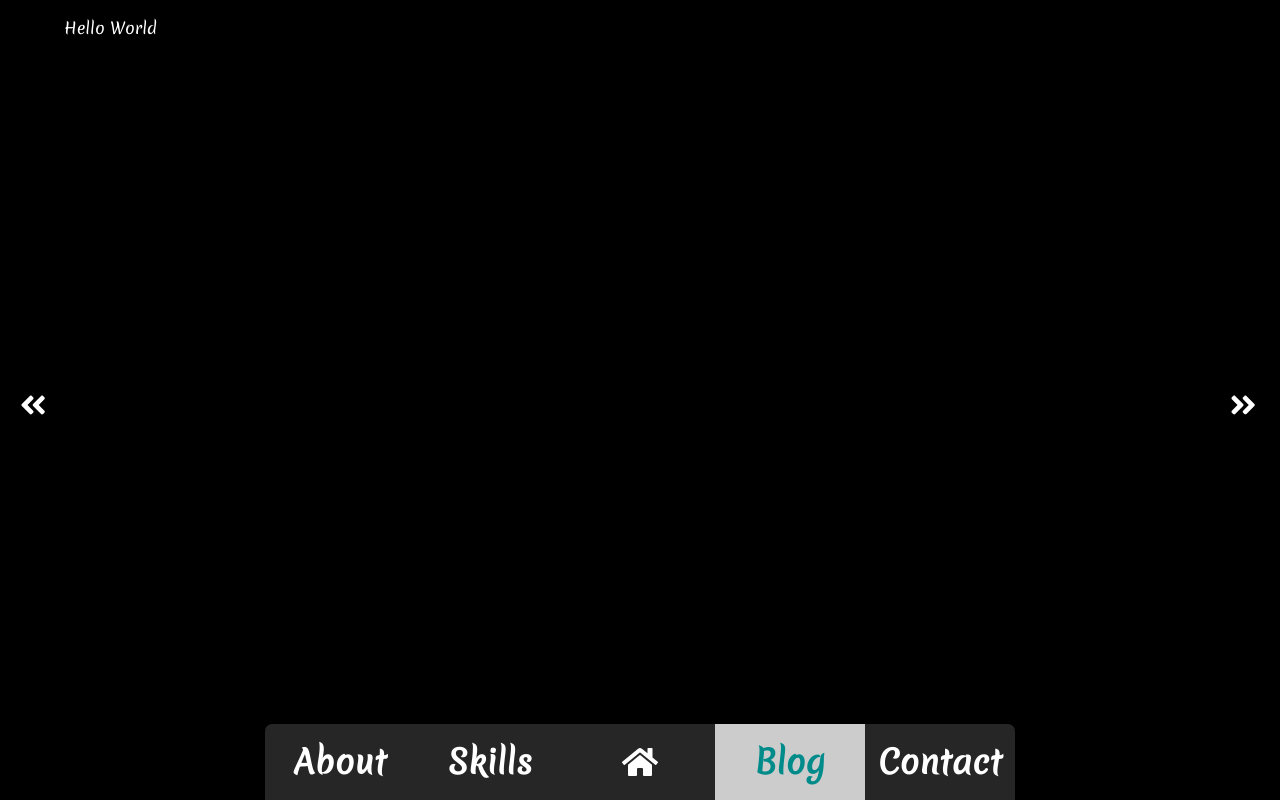
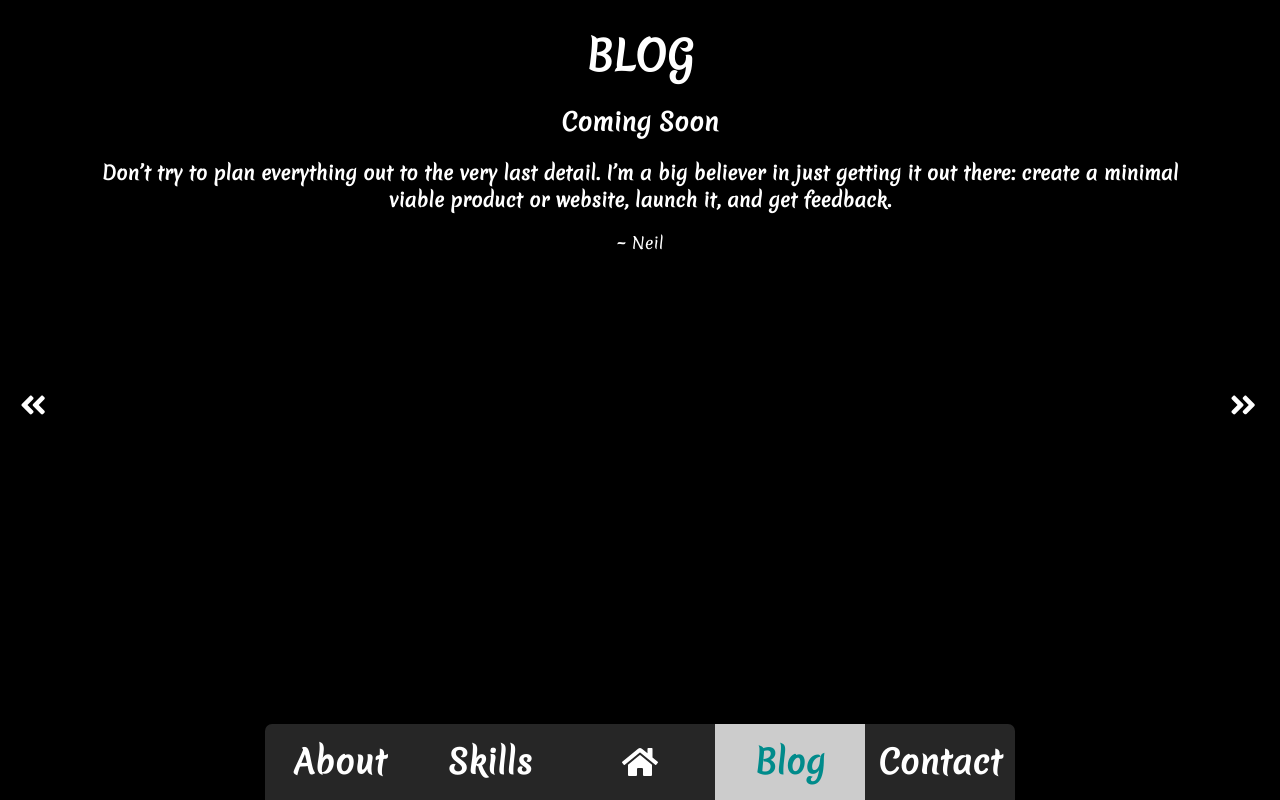
Before and after one commit to ankeethanny007/ankeethanny, a React (Create React App) app: page /blog in a window 1280 px wide. Built offline with nearby package versions, Linux system fonts and the light colour scheme.

Commit message:
Add files via upload

```diff
--- a/package.json
+++ b/package.json
@@ -9,12 +9,14 @@
     "@testing-library/jest-dom": "^5.11.4",
     "@testing-library/react": "^11.1.0",
     "@testing-library/user-event": "^12.1.10",
+    "jquery": "^3.5.1",
     "node-sass": "4.14.1",
     "react": "^17.0.1",
     "react-chrome-dino": "^0.1.3",
     "react-dom": "^17.0.1",
     "react-router-dom": "^5.2.0",
     "react-scripts": "4.0.1",
+    "slider": "^1.0.4",
     "web-vitals": "^0.2.4"
   },
   "scripts": {
--- a/src/pages/blog/blog.js
+++ b/src/pages/blog/blog.js
@@ -1,12 +1,51 @@
 import './blog.scss';
-import React from 'react';
+import React, {useEffect} from 'react';
+import $ from 'jquery';
 
 function Blog() {
+    useEffect(() => {
+        let greetingMessages = Array.prototype.slice.call(document.getElementsByClassName('text'));
+        greetingMessages.forEach((greetingMessage, ind) => {
+            let letters = greetingMessage.innerHTML.split('');
+            let nHTML = ''
+            for (var letter of letters) {
+                nHTML += letter === ' ' ? "<span class='rubberBand'> &nbsp; </span>" : "<span class='rubberBand'>" + letter + "</span>";
+            }
+            document.getElementsByClassName('text')[ind].innerHTML = nHTML;
+        });
+
+        $(".rubberBand").hover(function () {
+            // alert("Hello")
+            $(this).addClass("animated");
+        })
+
+        $(".rubberBand").on("webkitAnimationEnd mozAnimationEnd animationend", function () {
+            $(this).removeClass("animated")
+        })
+    });
+
+    const quotes = [
+        {quote: 'Don’t say anything online that you wouldn’t want plastered on a billboard with your face on it.', author: '~ Erin Bury'},
+        {quote: 'Don’t try to plan everything out to the very last detail. I’m a big believer in just getting it out there: create a minimal viable product or website, launch it, and get feedback.', author: '~ Neil'},
+        {quote: 'The best time to act on this was yesterday. The second best time is now.', author: '~ Ankeet Kumar Hanny'},
+        {quote: 'The first step in blogging is not writing them but reading them.', author: '~ Jeff Jarvis'},
+        {quote: 'Conversation is king. Content is just something to talk about.', author: '~ Cory Doctorow'},
+        {quote: 'Blogging is good for your career. A well-executed blog sets you apart as an expert in your field.', author: '~ Penelope Trunk'},
+        {quote: 'Sometimes I think of blogging as finger exercises for a violinist; sometimes I think of it as mulching a garden. It is incredibly useful and helpful to my “real” writing.', author: '~ Kate Christensen'},
+        {quote: 'I’m all for the keyboard. I believe more in the keyboard than I do in the pencil.', author: '~ Ankeet Kumar Hanny'},
+        {quote: 'Write. Rewrite. When not writing or rewriting, read. I know of no shortcuts.', author: '~ Larry L. King'},
+        {quote: 'The process of rewriting is enjoyable, because you’re not in that existential panic when you don’t have a novel at all.', author: '~ Rose Tremain'}
+    ]
+    const randomNumber = parseInt(Math.random() * 10);
+    const obj = quotes[randomNumber];
+
     return (
-        <div>
-            <p>
-                Hello World
-            </p>
+        <div className='section'>
+            <center><h1 className="text">BLOG</h1>
+            <h2>Coming Soon</h2>
+            <h3>{obj.quote}</h3>
+            <p>{obj.author}</p>
+            </center>
         </div>
     )
 }
--- a/src/pages/home/home.js
+++ b/src/pages/home/home.js
@@ -2,6 +2,7 @@ import './home.scss';
 import React, { useEffect } from 'react';
 import { Link } from 'react-router-dom';
 import ChromeDinoGame from 'react-chrome-dino';
+import $ from 'jquery'
 
 function Home() {
     useEffect(() => {
@@ -10,11 +11,21 @@ function Home() {
             let letters = greetingMessage.innerHTML.split('');
             let nHTML = ''
             for (var letter of letters) {
-                nHTML += "<span class='rubberBand'>" + letter + "</span>";
+                nHTML += letter === ' ' ? "<span class='rubberBand'> &nbsp; </span>" : "<span class='rubberBand'>" + letter + "</span>";
             }
             document.getElementsByClassName('text')[ind].innerHTML = nHTML;
         });
+
+        $(".rubberBand").hover(function () {
+            // alert("Hello")
+            $(this).addClass("animated");
+        })
+
+        $(".rubberBand").on("webkitAnimationEnd mozAnimationEnd animationend", function () {
+            $(this).removeClass("animated")
+        })
     });
+
     return (
         <div className='section'>
             <div className="text-area">
--- a/src/pages/skills/skills.js
+++ b/src/pages/skills/skills.js
@@ -1,6 +1,7 @@
 import './skills.scss';
-import React, { useEffect } from 'react'
-import SkillPie from '../../components/skill/skill'
+import React, { useEffect } from 'react';
+import SkillPie from '../../components/skill/skill';
+import $ from 'jquery'
 
 function Skills() {
 
@@ -14,6 +15,15 @@ function Skills() {
             }
             document.getElementsByClassName('text')[ind].innerHTML = nHTML;
         });
+
+        $(".rubberBand").hover(function () {
+            // alert("Hello")
+            $(this).addClass("animated");
+        })
+
+        $(".rubberBand").on("webkitAnimationEnd mozAnimationEnd animationend", function () {
+            $(this).removeClass("animated")
+        })
     });
 
     const skills = [
--- a/src/styles/App.scss
+++ b/src/styles/App.scss
@@ -54,18 +54,19 @@
   color: red;
 }
 
-.rubberBand {
-  white-space: pre-wrap;
-  animation-duration: 0.8s;
+span.rubberBand {
+  display: inline-block;
+  animation-duration: 1s;
   animation-fill-mode: both;
   animation-iteration-count: 1;
-  display: inline-block;
-  &:hover {
+  &:hover{
     color: $text-color-hover;
-    animation-name: rubberBand;
-    transition: all $transition-time ease;
-    -webkit-transition: all $transition-time ease;
   }
+}
+
+span.rubberBand.animated {
+  -webkit-animation-name: rubberBand;
+  animation-name: rubberBand;
 }
 
 @keyframes rubberBand {
```
Also changed, not shown: 1 other file (tests, documents, lock files or other folders).
